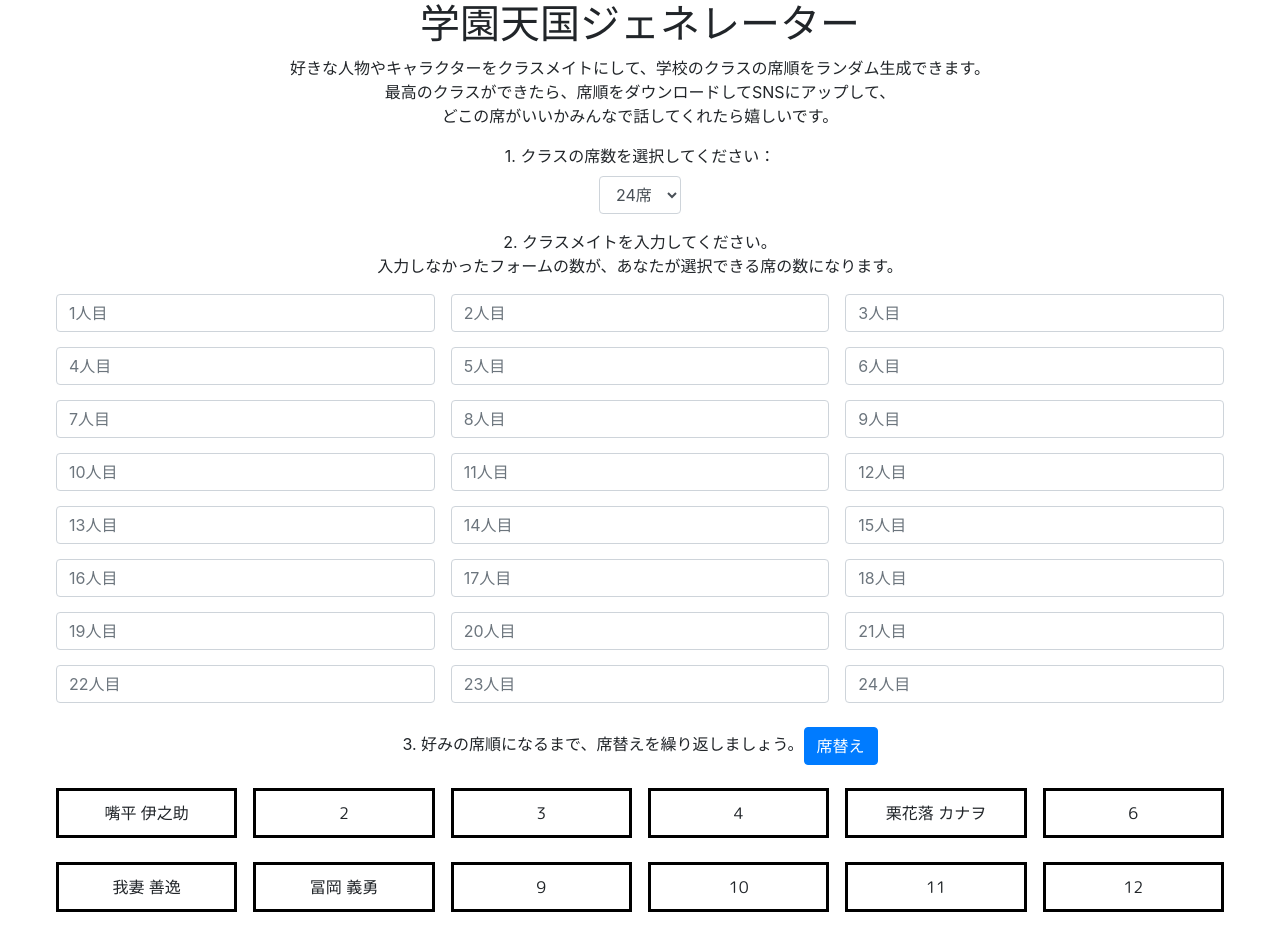
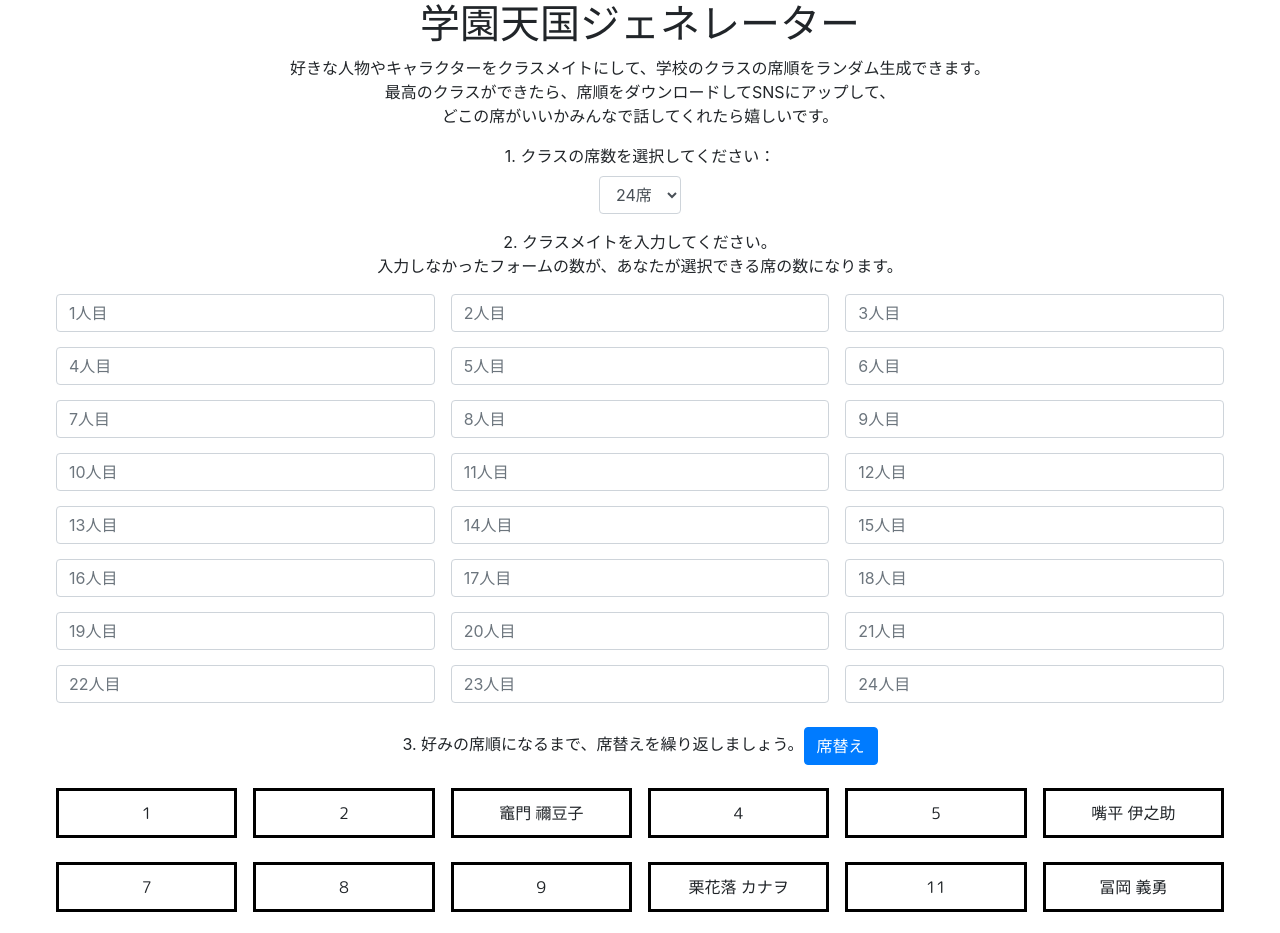
Before and after one commit to kanterbury/school_paradise_generator, a React (Create React App) app: page / in a window 1280 px wide. Shown: the top 933 px of the page. Built offline with nearby package versions, Linux system fonts and the light colour scheme.

Commit message:
席順生成のバグを修正
入力フォームの値に変化がなくても、席替えボタン押下時には席替えを行うように修正

```diff
--- a/src/generator/Input.js
+++ b/src/generator/Input.js
@@ -43,6 +43,7 @@ class Input extends Component {
 
   doGenerateSeatOrder(e){
     e.preventDefault();
+    console.log(this.state.charaNameList);
     let action = generateSeatOrder(this.state.seatNum, this.state.charaNameList);
     this.props.dispatch(action);
   }
--- a/src/generator/SeatOrder.js
+++ b/src/generator/SeatOrder.js
@@ -7,24 +7,6 @@ class SeatOrder extends Component {
 
   render(){
     let charaList = this.props.charaNameList;
-    // 空要素を削除
-    charaList = charaList.filter(Boolean);
-    // 入力していないフォームの分だけ空文字列を追加
-    for(let i = charaList.length; i < this.props.seatNum; i++){
-      charaList.push("");
-    }
-
-    //配列シャッフル関数
-    const shuffle = ([...array]) => {
-      for (let i = array.length - 1; i >= 0; i--) {
-        const j = Math.floor(Math.random() * (i + 1));
-        [array[i], array[j]] = [array[j], array[i]];
-      }
-      return array;
-    }
-
-    //キャラリストをシャッフル
-    charaList = shuffle(charaList)
 
     let colList = [];
     let RowList = [];
--- a/src/generator/Store.js
+++ b/src/generator/Store.js
@@ -2,8 +2,8 @@ import { createStore } from 'redux';
 
 const initData = {
   seatNum: 24,
-  charaNameList: ["竈門 炭治郎","竈門 禰豆子","我妻 善逸", "嘴平 伊之助", "栗花落 カナヲ", "不死川 玄弥",
-"冨岡 義勇", "煉獄 杏寿郎"],
+  charaNameList: ["","","竈門 禰豆子","","","嘴平 伊之助","","","", "栗花落 カナヲ", "",
+"冨岡 義勇","","不死川 玄弥","","","我妻 善逸","","竈門 炭治郎","", "煉獄 杏寿郎"],
 };
 
 // レデューサー
@@ -21,8 +21,26 @@ export function generaterReducer(state = initData, action){
 
 // 席順生成のレデュース処理
 function generateReduce(state, action){
+
+  //配列シャッフル関数
+  const shuffle = (array) => {
+    for (let i = array.length - 1; i >= 0; i--) {
+      const j = Math.floor(Math.random() * (i + 1));
+      [array[i], array[j]] = [array[j], array[i]];
+    }
+    return array;
+  }
+
+  let charaList = action.charaNameList;
+    // 空要素を削除
+    charaList = charaList.filter(Boolean);
+    // 入力していないフォームの分だけ空文字列を追加
+    for(let i = charaList.length; i < action.seatNum; i++){
+      charaList.push("");
+    }
+
   let newSeatNum = action.seatNum;
-  let newCharaNameList = action.charaNameList;
+  let newCharaNameList = shuffle(charaList);
   return {
     seatNum: newSeatNum,
     charaNameList: newCharaNameList,
@@ -31,7 +49,7 @@ function generateReduce(state, action){
 
 // アクションクリエーター
 
-// タスク追加のアクション
+// 席順生成のアクション
 export function generateSeatOrder(num, list) {
   return {
     type: 'GENERATE',
```
